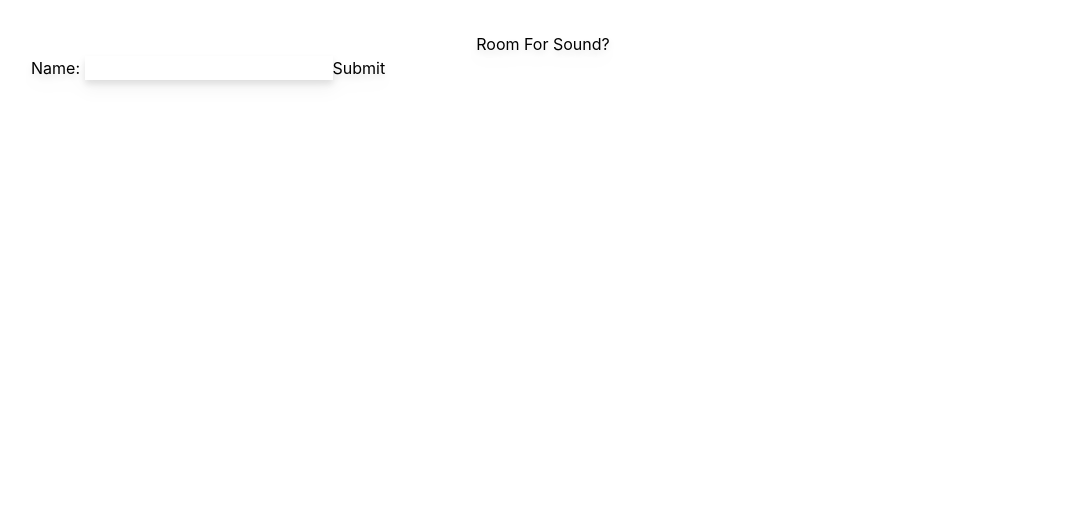
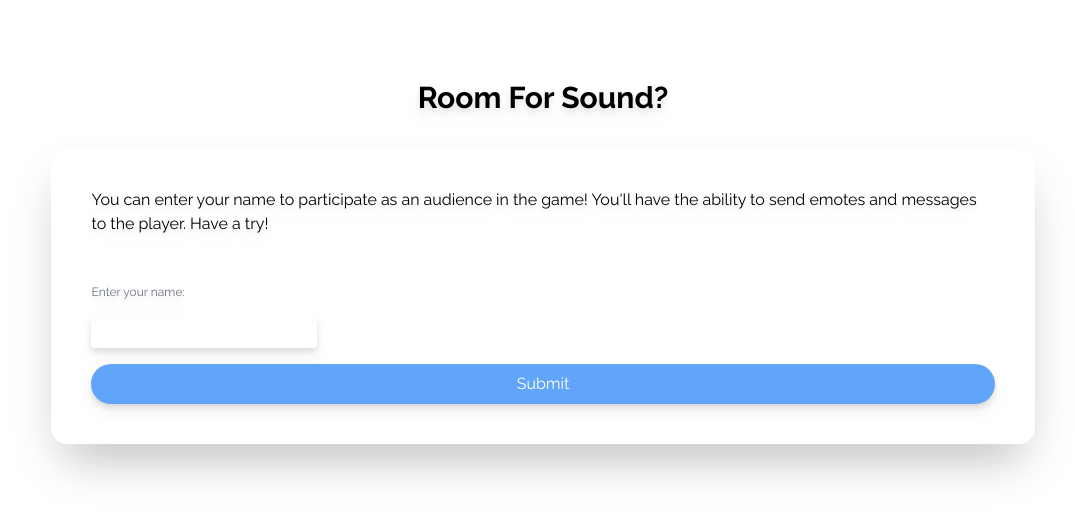
Before and after one commit to mharitsnf/roomforsound-audience, a React (Create React App) app: page / in a window 1280 px wide. Shown: the top 518 px of the page, without its empty margins (97-1172 px from the left). Built offline with nearby package versions, Linux system fonts and the light colour scheme.

Commit message:
Revamp style for front page

```diff
--- a/src/App.js
+++ b/src/App.js
@@ -19,9 +19,9 @@ function App() {
   }
 
   return (
-    <div className='mx-[10%] my-[2.5%] drop-shadow-lg'>
-      <div className='flex w-full justify-center'>
-        <h1>Room For Sound?</h1>
+    <div className='mx-[10%] my-[2.5%] drop-shadow-lg font-raleway'>
+      <div className='flex w-full justify-center mt-[5rem] mb-[2rem]'>
+        <h1 className='text-3xl'><b>Room For Sound?</b></h1>
       </div>
 
       <Routes>
@@ -35,6 +35,7 @@ function App() {
 
 function Name({ handleSubmitName, audienceId }) {
   const [textBoxValue, setTextBoxValue] = useState("")
+  const [isNameValid, setIsNameValid] = useState(true)
 
   useEffect(() => {
     if (audienceId !== "") {
@@ -45,6 +46,17 @@ function Name({ handleSubmitName, audienceId }) {
   const handleSubmit = async event => {
     try {
       event.preventDefault()
+
+
+      console.log(textBoxValue)
+
+      if (textBoxValue == "") {
+        setIsNameValid(false)
+        return
+      }
+
+      setIsNameValid(true)
+
       let response = await axios.post(APILink + "/audiences", { name: textBoxValue })
       handleSubmitName(response.data.data.id, response.data.data.name)
     } catch (error) {
@@ -53,12 +65,20 @@ function Name({ handleSubmitName, audienceId }) {
   }
 
   return (
-    <form onSubmit={handleSubmit}>
-      <label>
-        Name: <input type="text" name="name" value={textBoxValue} onChange={event => setTextBoxValue(event.target.value)} />
-      </label>
-      <input type="submit" value="Submit" />
-    </form>
+    <div className='my-[2%] mx-[2%] h-full shadow-2xl rounded-[1rem]'>
+      <div className='p-[2.5rem]'>
+        <p className='mb-[3rem]'>
+          You can enter your name to participate as an audience in the game! You'll
+          have the ability to send emotes and messages to the player. Have a try!
+        </p>
+        <form onSubmit={handleSubmit} className="flex flex-col gap-[1rem] justify-center">
+          <p className='text-gray-500 text-xs'>Enter your name:</p>
+          <input className='w-full lg:w-[25%] h-[2rem] px-[.75rem] rounded' type="text" name="name" value={textBoxValue} onChange={event => setTextBoxValue(event.target.value)} />
+          <p className={`${isNameValid ? 'hidden' : ''} text-red-500 text-xs`}>Your name cannot be empty!</p>
+          <button className='bg-blue-400 text-white rounded-full p-[.5rem] drop-shadow-sm'>Submit</button>
+        </form>
+      </div>
+    </div>
   );
 }
 
@@ -103,7 +123,7 @@ function Message({ audienceId, audienceName }) {
         <label>
           Message: <input type="text" name="name" value={textBoxValue} onChange={event => setTextBoxValue(event.target.value)} />
         </label>
-        <input type="submit" value="Submit" className='border-solid color-blue' />
+        <button className='rounded-full' type="submit">Submit</button>
       </form>
     </div>
   );
--- a/src/index.css
+++ b/src/index.css
@@ -1,6 +1,12 @@
 @tailwind base;
 @tailwind components;
 @tailwind utilities;
+
+
+@font-face {
+  font-family: "Raleway";
+  src: url("./fonts/Raleway-VariableFont_wght.ttf") format("truetype");
+}
 
 body {
   margin: 0;
@@ -15,3 +21,7 @@ code {
   font-family: source-code-pro, Menlo, Monaco, Consolas, 'Courier New',
     monospace;
 }
+
+.font-raleway {
+  font-family: 'Raleway';
+}
--- a/src/index.js
+++ b/src/index.js
@@ -4,6 +4,8 @@ import { BrowserRouter } from 'react-router-dom';
 import './index.css';
 import App from './App';
 import reportWebVitals from './reportWebVitals';
+
+import "./fonts/Raleway-VariableFont_wght.ttf";
 
 const root = ReactDOM.createRoot(document.getElementById('root'));
 root.render(
--- a/src/pages/fillname/index.js
+++ /dev/null
@@ -1,7 +0,0 @@
-
-
-export default function FillName() {
-    return (
-        <h1>Hello World</h1>
-    );
-}
```
Also changed, not shown: src/fonts/Raleway-VariableFont_wght.ttf (added).
